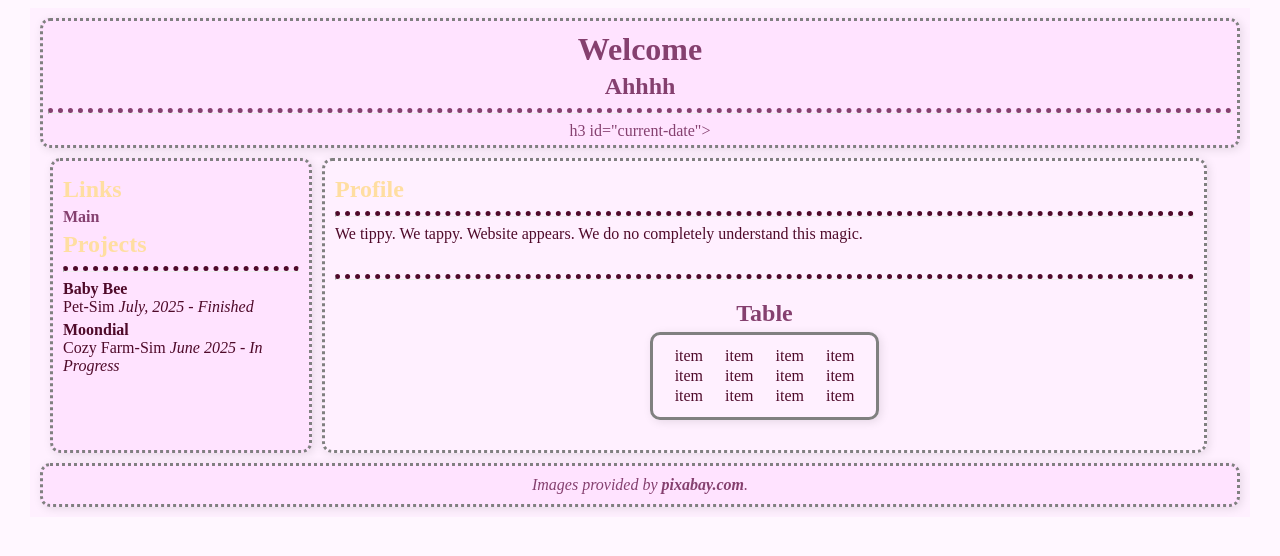
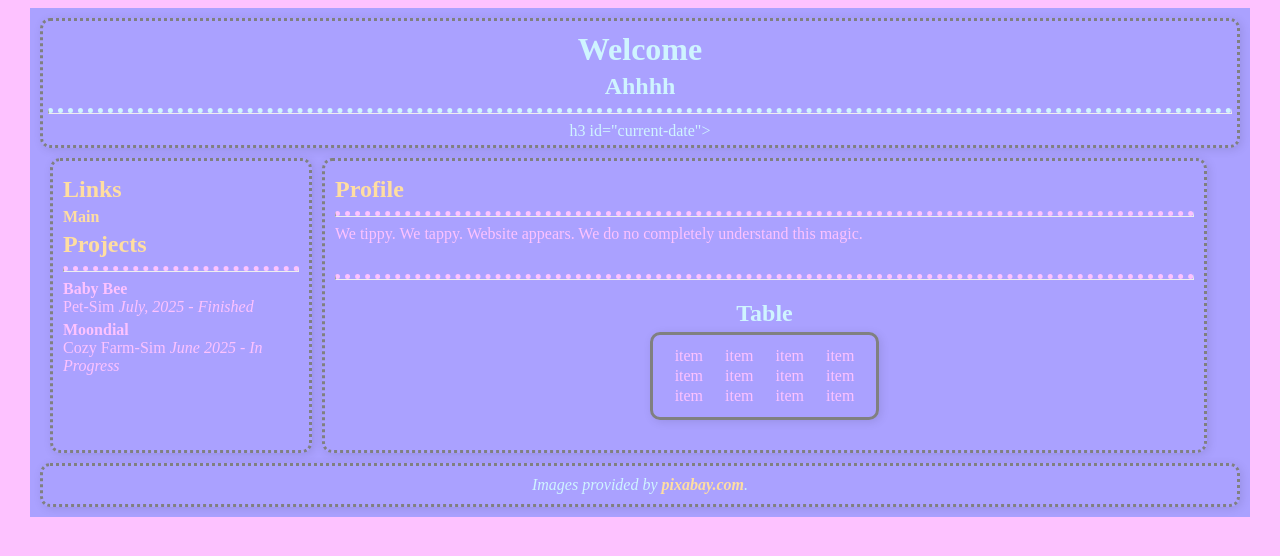
Before and after one commit to Valhara55/valhara55.github.io, a plain HTML site: page index.html in a window 1280 px wide. Drawn offline with Linux system fonts and the light colour scheme; files that its build step writes are made by us from their sources.

Commit message:
Update style.css

```diff
--- a/style.css
+++ b/style.css
@@ -1,6 +1,6 @@
 body {
-  background-color: #fff7ff;
-  color: #4f0a2a;
+  background-color: #FDC2FF;
+  color: #FDC2FF;
 }
 
 header {
@@ -8,13 +8,13 @@ header {
     box-shadow: 2px 2px 10px rgba(0,0,0,0.1);
     text-align: center;
     padding: 5px;
-    background-color: #ffe3ff;
-    color: #85406f;
+    background-color: #AAA1FF;
+    color: #CFF4FF;
     border: 3px dotted grey;
 }
 
 h1, h2, h3{
-    color: #85406f;
+    color: #CFF4FF;
     margin-top: 5px;
     margin-bottom: 5px;
 }
@@ -26,7 +26,7 @@ p {
 caption{
    font-size: 1.5em;
    font-weight: bold;
-   color: #85406f;
+   color: #CFF4FF;
    margin-bottom: 5px;
 }
 
@@ -55,14 +55,14 @@ th, td {
     border-radius: 10px;
     box-shadow: 2px 2px 10px rgba(0,0,0,0.1);
     width: 20%;
-    background-color: #ffe3ff;
+    background-color: #AAA1FF;
     border: 3px dotted grey;
     padding: 10px;
 }
 
 mark {
-  background-color: #f9c5f4;
-  color: #4f0a2a;
+  background-color: #AAA1FF;
+  color: #FFDEA1;
   padding: 0 3px;
   border-radius: 3px;
 }
@@ -75,7 +75,6 @@ mark {
 }
 
 .bullet-points li {
-    background: url("../images/flowers.png") no-repeat left center;
     background-size: 20px 20px;
     padding-left: 30px;
     margin-bottom: 10px;
@@ -85,13 +84,13 @@ mark {
 
 /* link hovering */
 a {
-  color: #85406f;
+  color: #FFDEA1;
   text-decoration: none;
   font-weight: bold;
 }
 
 a:hover {
-  color: #ba69a3;
+  color: #FFDEA1;
   text-decoration: underline;
 }
 
@@ -111,7 +110,7 @@ a:hover {
   max-width: 1200px;
   margin: 0 auto;
   padding: 10px;
-  background-color: #fff0ff;
+  background-color: #AAA1FF;
 
 }
 
@@ -120,18 +119,18 @@ form {
   border: 3px dotted grey;
   padding: 15px;
   border-radius: 10px;
-  background-color: #ffe3ff;
+  background-color: #AAA1FF;
   box-shadow: 2px 2px 10px rgba(0,0,0,0.1);
 }
 
 input[type="submit"] {
-  background-color: #85406f;
+  background-color: #CFF4FF;
   color: white;
   font-weight: bold;
 }
 
 input[type="submit"]:hover {
-  background-color: #ba69a3;
+  background-color: #FFDEA1;
 }
 
 
@@ -139,8 +138,8 @@ footer {
   border-radius: 10px;
   box-shadow: 2px 2px 10px rgba(0,0,0,0.1);
   text-align: center;
-  padding: 5px;
-  background-color: #ffe3ff;
-  color: #85406f;
+   padding: 5px;
+  background-color: #AAA1FF;
+  color: #CFF4FF;
   border: 3px dotted grey;
 }
```
